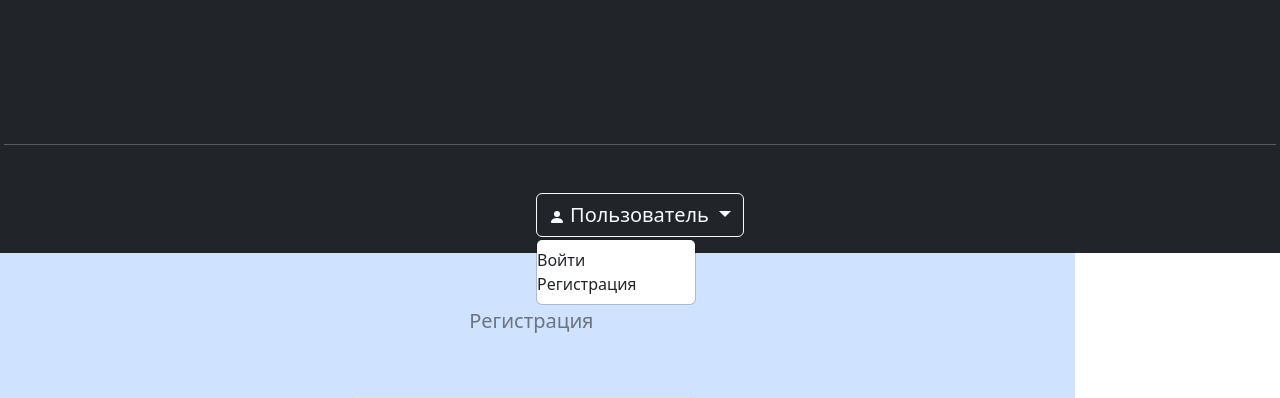
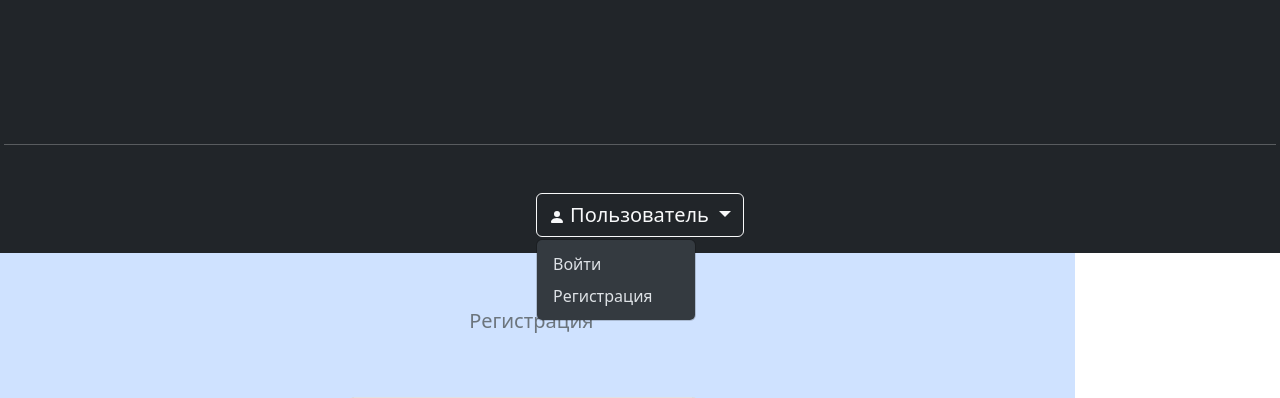
Before and after one commit to gabdrakhmanov-D/An-example-of-an-online-store, a Django app: page /users/register/ in a window 1280 px wide, after a click on "Пользователь". Shown: the part 671-1069 px from the top of the page. Run offline with Django 5.2, Linux system fonts and the light colour scheme; some libraries are stand-ins or nearby versions.

Commit message:
в меню добавлена ссылка для входа и выхода. прописаны пути для представлений. Создано представление для логина

```diff
--- a/catalog/templates/catalog/menu.html
+++ b/catalog/templates/catalog/menu.html
@@ -54,21 +54,20 @@
                         </svg>
                         Пользователь
                     </button>
-                    <ul class="dropdown-menu" aria-labelledby="dropdownMenuButton1">
+                    <ul class="dropdown-menu dropdown-menu-dark" aria-labelledby="dropdownMenuButton1">
                         {% if user.is_authenticated %}
                         <li class="nav-item">
                             <form method="post" action="{% url 'users:logout'%}" style="display: inline">
                                 {% csrf_token %}
-
-                                <a class="dropdown-item" href="#">Выход</a>
+                                <button type="submit" class="btn btn-danger dropdown-item">Выйти</button>
                             </form>
                         </li>
                         <li><a class="dropdown-item" href="#">Профиль</a></li>
                         {% else %}
                         <li class="nav-item">
-                            <a class="nav-link active" aria-current="page" href="{% url 'users:login'%}">Войти</a>
+                            <a class="dropdown-item border-outline-success" aria-current="page" href="{% url 'users:login'%}">Войти</a>
                         <li class="nav-item">
-                            <a class="nav-link active" aria-current="page"
+                            <a class="dropdown-item" aria-current="page"
                                href="{% url 'users:register'%}">Регистрация</a>
                             {% endif%}
                     </ul>
--- a/users/urls.py
+++ b/users/urls.py
@@ -1,7 +1,7 @@
 from django.contrib.auth.views import LoginView, LogoutView
 from django.urls import path
 from users.apps import UsersConfig
-from users.views import RegisterView
+from users.views import RegisterView, UserLoginView
 
 # from .views import ProductListView, ContactFormView, ProductDetailView, ProductCreateView, ProductUpdateView, \
 #     ProductDeleteView
@@ -10,5 +10,5 @@ app_name = UsersConfig.name
 
 urlpatterns = [
     path('register/', RegisterView.as_view(), name='register'),
-    path('login/', LoginView.as_view(template_name='users/login.html', next_page='catalog:home'), name='login'),
+    path('login/', UserLoginView.as_view(next_page='catalog:home'), name='login'),
     path('logout/', LogoutView.as_view(next_page='catalog:home'), name='logout'),]
--- a/users/views.py
+++ b/users/views.py
@@ -1,13 +1,22 @@
+from django.contrib.auth import login
+from django.contrib.auth.views import LoginView
+from django.shortcuts import redirect
 from django.urls import reverse_lazy
 from django.views.generic import CreateView
 
-from users.forms import UserRegisterForm
+from users.forms import UserRegisterForm, UserLoginForm
 
 
 class RegisterView(CreateView):
     template_name = 'users/register.html'
     form_class = UserRegisterForm
     success_url = reverse_lazy('catalog:home')
+
+    def form_valid(self, form):
+        user = form.save()
+        login(self.request, user)
+        redirect('home')
+        return super().form_valid(form)
 
     # def form_valid(self, form):
     #     user = form.save()
@@ -20,3 +29,9 @@ class RegisterView(CreateView):
     #     from_email = EMAIL_HOST_USER
     #     recipient_list = [user_email,]
     #     send_mail(subject, message, from_email, recipient_list)
+
+
+class UserLoginView(LoginView):
+    template_name = 'users/login.html'
+    form_class = UserLoginForm
+    success_url = reverse_lazy('catalog:home')
```
